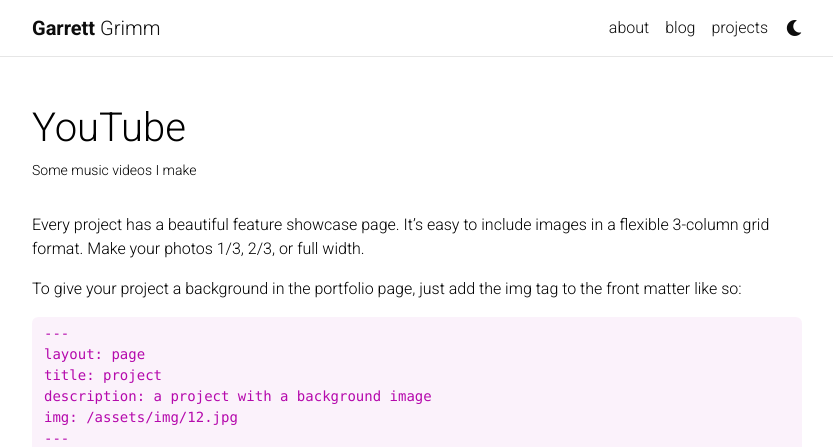
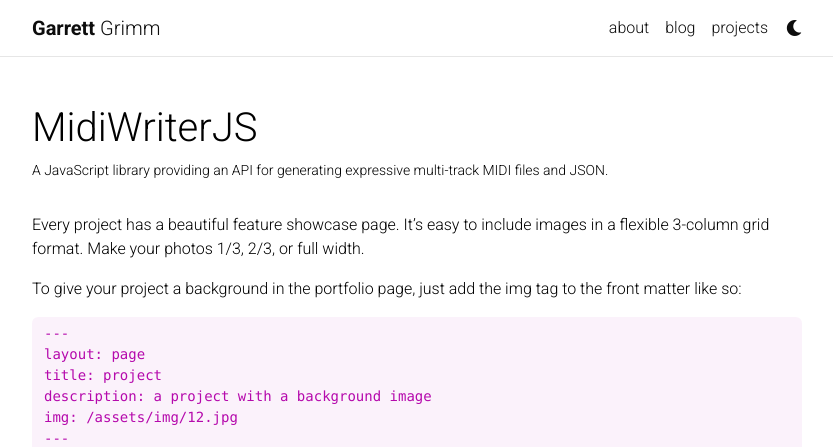
Before and after one commit to grimmdude/my-website, a Jekyll site: the page built from _projects/5_project.md, in a window 1280 px wide and 900 px high, cut to the strip 0-447 px from the top of the window. Shown: the whole strip, without its empty margins (223-1056 px from the left). Built offline with Jekyll 4.4.1, drawn with Linux system fonts in a browser that asks for light colours; full-size pictures stand in for the smaller copies a plugin makes; comment, search, counter and statistics services are not loaded; a style sheet for code colours, icons or effects is not loaded.

```diff
--- a/_projects/4_project.md
+++ b/_projects/5_project.md
@@ -1,11 +1,11 @@
 ---
 layout: page
-title: YouTube
-description: Some music videos I make
+title: MidiWriterJS
+description: A JavaScript library providing an API for generating expressive multi-track MIDI files and JSON.
 img:
-importance: 3
-category: fun
-redirect: https://www.youtube.com/channel/UCFFBlI__po2CBLrtynTNbIA
+importance: 4
+category: work
+redirect: https://github.com/grimmdude/MidiWriterJS
 ---
 
 Every project has a beautiful feature showcase page.
```
Also changed, not shown: _projects/2_project.md (+4 -4 lines), assets/img/product-watch.png (added).
